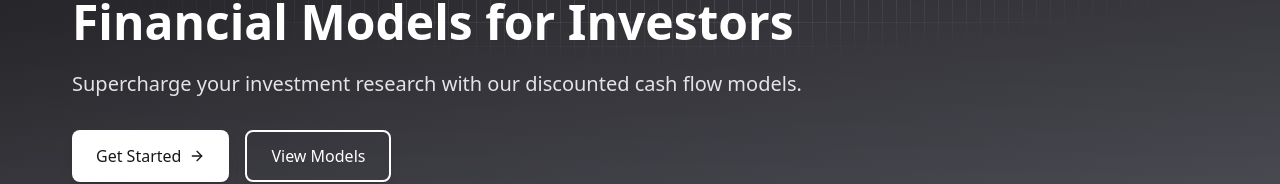
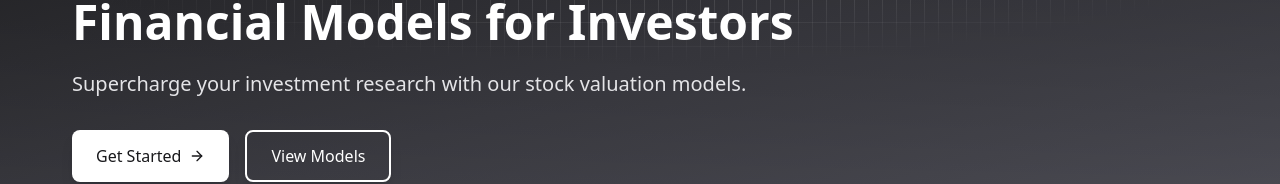
Before and after one commit to avidesai/eclipse-equity, a Next.js app in the folder valueverse/: page / in a window 1280 px wide. Shown: the part 146-330 px from the top of the page. Built offline with nearby package versions, Linux system fonts and the light colour scheme; no server answers.

Commit message:
small change to homepage

```diff
--- a/valueverse/src/app/page.tsx
+++ b/valueverse/src/app/page.tsx
@@ -45,7 +45,7 @@ export default function HomePage() {
                 Financial Models for Investors
               </h1>
                 <p className="text-lg md:text-xl text-zinc-200 mb-8 leading-relaxed max-w-3xl">
-                Supercharge your investment research with our discounted cash flow models.
+                Supercharge your investment research with our stock valuation models.
                 </p>
               <div className="flex flex-col sm:flex-row gap-4">
                 <Link
```
